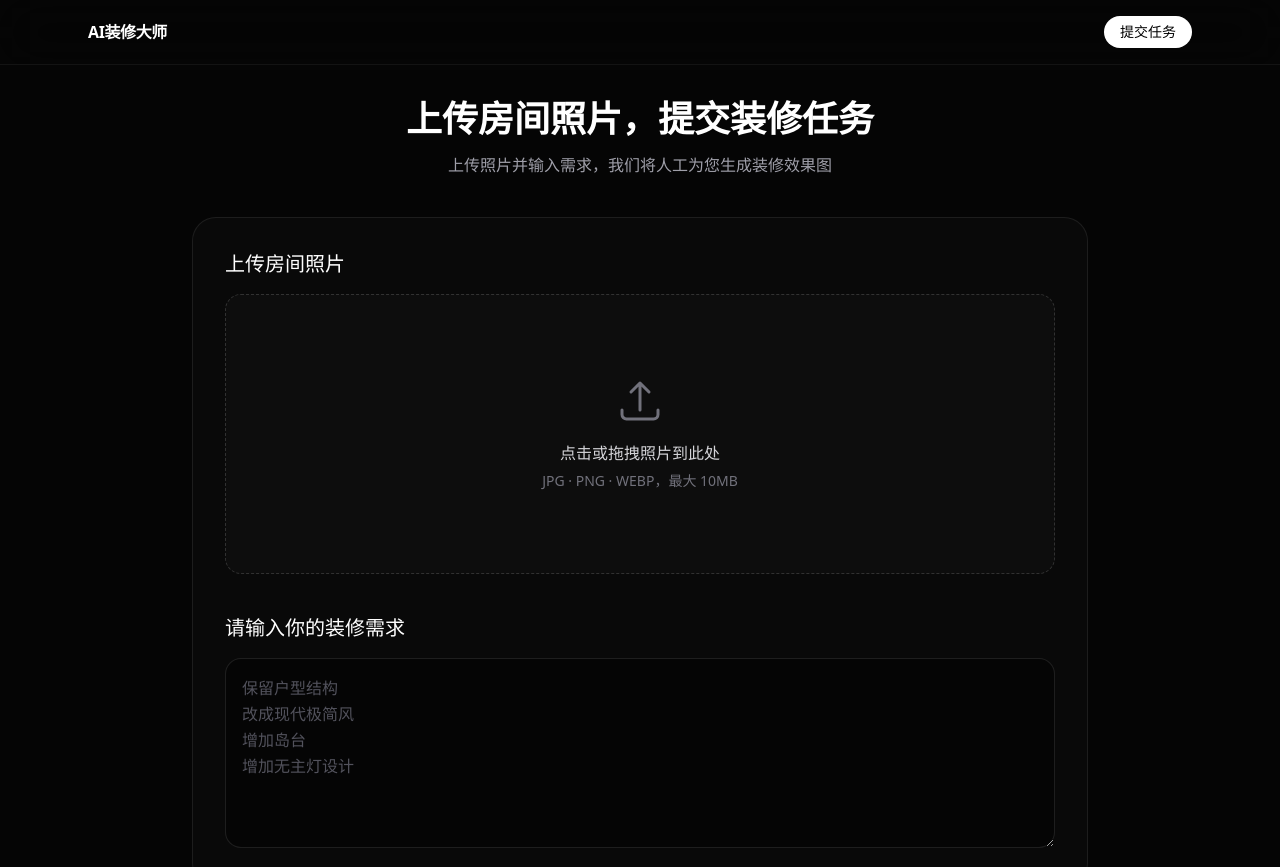
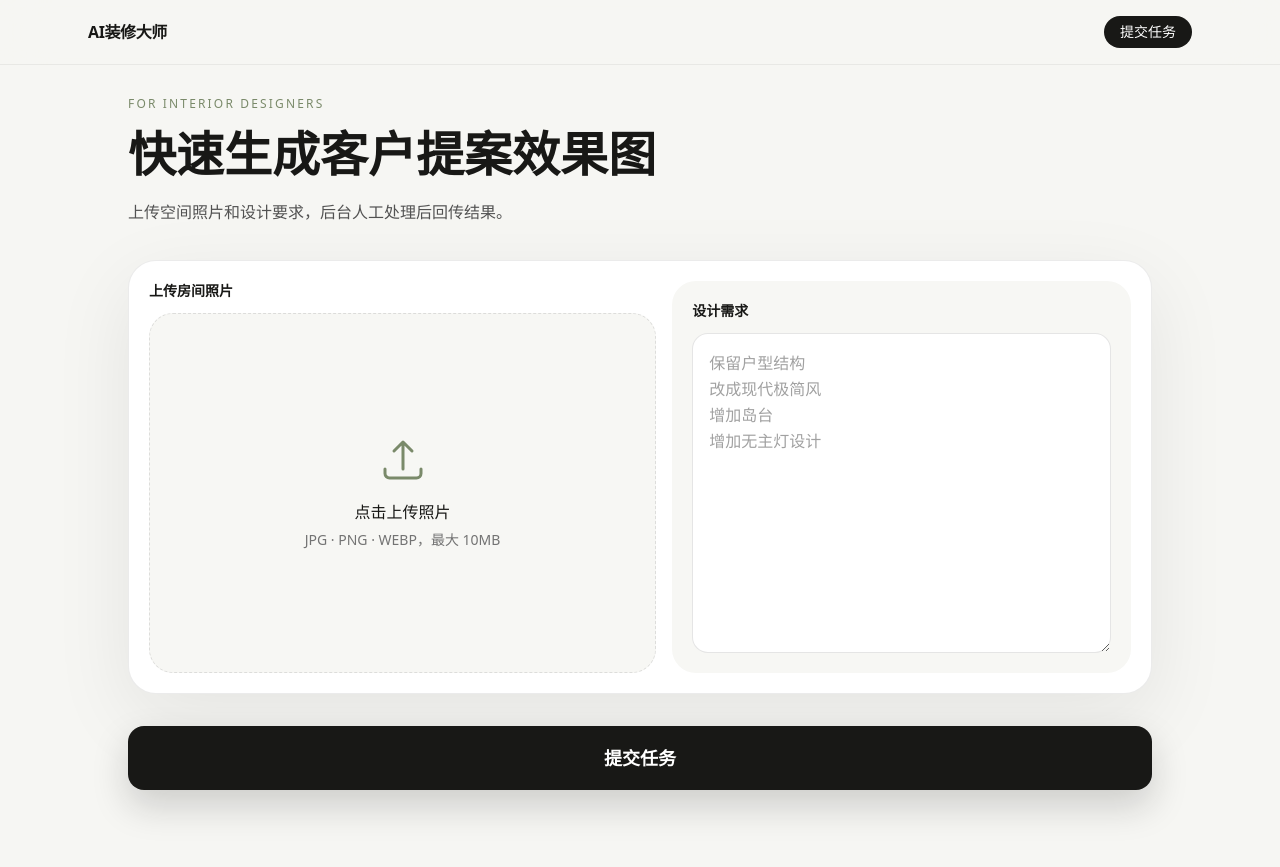
Before and after one commit to mikon0606/ai-interior-design, a Next.js app: page / in a window 1280 px wide. Shown: the top 867 px of the page. Built offline with nearby package versions, Linux system fonts and the light colour scheme.

Commit message:
优化首页极简浅色界面

```diff
--- a/src/app/globals.css
+++ b/src/app/globals.css
@@ -1,13 +1,13 @@
 @import "tailwindcss";
 
 :root {
-  --background: #050505;
-  --foreground: #fafafa;
-  --muted: #a1a1aa;
-  --border: rgba(255, 255, 255, 0.08);
-  --card: rgba(255, 255, 255, 0.03);
-  --accent: #8b5cf6;
-  --accent-hover: #a78bfa;
+  --background: #f6f6f3;
+  --foreground: #181816;
+  --muted: #6f6f68;
+  --border: rgba(24, 24, 22, 0.08);
+  --card: #ffffff;
+  --accent: #7a8a6a;
+  --accent-hover: #657557;
 }
 
 @theme inline {
@@ -39,8 +39,8 @@ body {
 }
 
 ::selection {
-  background: rgba(139, 92, 246, 0.35);
-  color: #fff;
+  background: rgba(122, 138, 106, 0.28);
+  color: #181816;
 }
 
 @keyframes progress {
--- a/src/app/page.tsx
+++ b/src/app/page.tsx
@@ -3,16 +3,16 @@ import { SiteHeader } from "@/components/SiteHeader";
 
 export default function Home() {
   return (
-    <div className="min-h-screen bg-[#050505] text-white">
+    <div className="min-h-screen bg-[#f6f6f3] text-[#181816]">
       <SiteHeader />
       <main>
         <SubmitTaskForm />
       </main>
-      <footer className="border-t border-white/[0.06] px-4 py-8 text-center text-xs text-zinc-600 sm:px-6 sm:text-sm">
+      <footer className="border-t border-black/[0.06] px-4 py-8 text-center text-xs text-neutral-500 sm:px-6 sm:text-sm">
         <p>© {new Date().getFullYear()} AI装修大师</p>
         <a
           href="/admin"
-          className="mt-2 inline-block text-zinc-600 transition hover:text-zinc-400"
+          className="mt-2 inline-block text-neutral-500 transition hover:text-neutral-900"
         >
           后台管理
         </a>
--- a/src/app/task/[taskNumber]/not-found.tsx
+++ b/src/app/task/[taskNumber]/not-found.tsx
@@ -4,7 +4,7 @@ import Link from "next/link";
 export default function TaskNotFound() {
   return (
     <div className="min-h-screen bg-[#050505] text-white">
-      <SiteHeader />
+      <SiteHeader tone="dark" />
       <main className="flex min-h-[60vh] flex-col items-center justify-center px-4 pt-20">
         <h1 className="text-2xl font-semibold">任务不存在</h1>
         <p className="mt-2 text-zinc-500">请检查任务编号是否正确</p>
--- a/src/app/task/[taskNumber]/page.tsx
+++ b/src/app/task/[taskNumber]/page.tsx
@@ -20,7 +20,7 @@ export default async function TaskPage({ params }: PageProps) {
 
   return (
     <div className="min-h-screen bg-[#050505] text-white">
-      <SiteHeader />
+      <SiteHeader tone="dark" />
       <main className="px-4 pb-20 pt-20 sm:px-6 sm:pt-24">
         <div className="mx-auto max-w-4xl">
           <Link
--- a/src/components/PhotoUpload.tsx
+++ b/src/components/PhotoUpload.tsx
@@ -54,12 +54,12 @@ export function PhotoUpload({
   };
 
   const errorBorder = hasError
-    ? "border-red-500/60 ring-2 ring-red-500/20"
+    ? "border-red-400 ring-2 ring-red-100"
     : "";
 
   return (
     <div className="w-full">
-      <h3 className="mb-4 text-lg font-medium text-white sm:text-xl">
+      <h3 className="mb-3 text-sm font-semibold text-[#181816]">
         上传房间照片
       </h3>
 
@@ -77,25 +77,25 @@ export function PhotoUpload({
           }}
           onDragLeave={() => setIsDragging(false)}
           onDrop={onDrop}
-          className={`flex min-h-[220px] cursor-pointer flex-col items-center justify-center rounded-2xl border border-dashed px-6 py-12 transition-colors sm:min-h-[280px] ${errorBorder} ${
+          className={`flex min-h-[260px] cursor-pointer flex-col items-center justify-center rounded-3xl border border-dashed px-6 py-12 transition-colors sm:min-h-[360px] ${errorBorder} ${
             isDragging
-              ? "border-violet-500 bg-violet-500/10"
+              ? "border-[#7a8a6a] bg-[#edf3e8]"
               : hasError
-                ? "border-red-500/60 bg-red-500/5"
-                : "border-white/15 bg-white/[0.02] hover:border-white/25 hover:bg-white/[0.04]"
+                ? "border-red-400 bg-red-50"
+                : "border-black/10 bg-[#f7f7f4] hover:border-[#7a8a6a]/60 hover:bg-[#f1f4ee]"
           }`}
         >
           <UploadIcon />
-          <p className="mt-4 text-center text-sm font-medium text-zinc-300 sm:text-base">
-            点击或拖拽照片到此处
+          <p className="mt-4 text-center text-sm font-medium text-[#181816] sm:text-base">
+            点击上传照片
           </p>
-          <p className="mt-1.5 text-center text-xs text-zinc-500 sm:text-sm">
+          <p className="mt-1.5 text-center text-xs text-neutral-500 sm:text-sm">
             JPG · PNG · WEBP，最大 10MB
           </p>
         </div>
       ) : (
         <div
-          className={`overflow-hidden rounded-2xl border bg-zinc-900/50 ${errorBorder || "border-white/10"}`}
+          className={`overflow-hidden rounded-3xl border bg-[#f7f7f4] ${errorBorder || "border-black/10"}`}
         >
           <div className="relative aspect-[16/10] w-full">
             <Image
@@ -106,22 +106,22 @@ export function PhotoUpload({
               unoptimized
             />
           </div>
-          <div className="flex flex-wrap items-center justify-between gap-2 border-t border-white/[0.06] px-4 py-3">
-            <p className="truncate text-sm text-zinc-400">
+          <div className="flex flex-wrap items-center justify-between gap-2 border-t border-black/[0.06] px-4 py-3">
+            <p className="truncate text-sm text-neutral-600">
               {file?.name ?? "已选择照片"}
             </p>
             <div className="flex gap-2">
               <button
                 type="button"
                 onClick={() => inputRef.current?.click()}
-                className="rounded-lg border border-white/10 px-3 py-1.5 text-sm text-zinc-300 transition hover:bg-white/5"
+                className="rounded-lg border border-black/10 px-3 py-1.5 text-sm text-neutral-700 transition hover:bg-black/[0.04]"
               >
                 更换
               </button>
               <button
                 type="button"
                 onClick={clearPhoto}
-                className="rounded-lg border border-red-500/30 px-3 py-1.5 text-sm text-red-400 transition hover:bg-red-500/10"
+                className="rounded-lg border border-red-200 px-3 py-1.5 text-sm text-red-600 transition hover:bg-red-50"
               >
                 移除
               </button>
@@ -131,7 +131,7 @@ export function PhotoUpload({
       )}
 
       {errorMessage && (
-        <p className="mt-2 text-sm text-red-400" role="alert">
+        <p className="mt-2 text-sm text-red-600" role="alert">
           {errorMessage}
         </p>
       )}
@@ -150,7 +150,7 @@ export function PhotoUpload({
 function UploadIcon() {
   return (
     <svg
-      className="h-10 w-10 text-zinc-500 sm:h-12 sm:w-12"
+      className="h-10 w-10 text-[#7a8a6a] sm:h-12 sm:w-12"
       fill="none"
       viewBox="0 0 24 24"
       stroke="currentColor"
--- a/src/components/SiteHeader.tsx
+++ b/src/components/SiteHeader.tsx
@@ -1,19 +1,33 @@
 import Link from "next/link";
 
-export function SiteHeader() {
+export function SiteHeader({ tone = "light" }: { tone?: "light" | "dark" }) {
+  const isDark = tone === "dark";
+
   return (
-    <header className="fixed inset-x-0 top-0 z-50 border-b border-white/[0.06] bg-[#050505]/80 backdrop-blur-xl">
+    <header
+      className={`fixed inset-x-0 top-0 z-50 border-b backdrop-blur-xl ${
+        isDark
+          ? "border-white/[0.06] bg-[#050505]/80"
+          : "border-black/[0.06] bg-[#f6f6f3]/85"
+      }`}
+    >
       <div className="mx-auto flex h-14 max-w-6xl items-center justify-between px-4 sm:h-16 sm:px-6">
         <Link
           href="/"
-          className="text-sm font-semibold tracking-tight text-white sm:text-base"
+          className={`text-sm font-semibold tracking-tight sm:text-base ${
+            isDark ? "text-white" : "text-[#181816]"
+          }`}
         >
           AI装修大师
         </Link>
         <nav className="flex items-center gap-4 sm:gap-6">
           <a
-            href="#submit"
-            className="rounded-full bg-white px-4 py-1.5 text-sm font-medium text-black transition hover:bg-zinc-200"
+            href={isDark ? "/" : "#submit"}
+            className={`rounded-full px-4 py-1.5 text-sm font-medium transition ${
+              isDark
+                ? "bg-white text-black hover:bg-zinc-200"
+                : "bg-[#181816] text-white hover:bg-[#2b2b28]"
+            }`}
           >
             提交任务
           </a>
--- a/src/components/SubmitTaskForm.tsx
+++ b/src/components/SubmitTaskForm.tsx
@@ -78,17 +78,20 @@ export function SubmitTaskForm() {
         id="submit"
         className="scroll-mt-16 px-4 pb-4 pt-20 sm:px-6 sm:pt-24"
       >
-        <div className="mx-auto max-w-4xl">
-          <div className="mb-8 text-center sm:mb-10">
-            <h1 className="text-balance text-2xl font-semibold leading-tight text-white sm:text-4xl">
-              上传房间照片，提交装修任务
+        <div className="mx-auto max-w-5xl">
+          <div className="mb-7 max-w-2xl sm:mb-9">
+            <p className="mb-3 text-xs font-medium uppercase tracking-[0.18em] text-[#7a8a6a]">
+              For Interior Designers
+            </p>
+            <h1 className="text-balance text-3xl font-semibold leading-tight text-[#181816] sm:text-5xl">
+              快速生成客户提案效果图
             </h1>
-            <p className="mx-auto mt-3 max-w-xl text-sm text-zinc-400 sm:text-base">
-              上传照片并输入需求，我们将人工为您生成装修效果图
+            <p className="mt-4 max-w-lg text-sm leading-6 text-neutral-600 sm:text-base">
+              上传空间照片和设计要求，后台人工处理后回传结果。
             </p>
           </div>
 
-          <div className="space-y-8 rounded-3xl border border-white/[0.08] bg-white/[0.02] p-5 sm:space-y-10 sm:p-8">
+          <div className="grid gap-4 rounded-[28px] border border-black/[0.08] bg-white p-4 shadow-[0_24px_80px_rgba(30,30,25,0.08)] sm:p-5 lg:grid-cols-[1.05fr_0.95fr]">
             <PhotoUpload
               file={file}
               previewUrl={previewUrl}
@@ -97,16 +100,16 @@ export function SubmitTaskForm() {
               errorMessage={fieldErrors.photo}
             />
 
-            <div>
+            <div className="flex flex-col rounded-3xl bg-[#f7f7f4] p-4 sm:p-5">
               <label
                 htmlFor="prompt"
-                className="mb-4 block text-lg font-medium text-white sm:text-xl"
+                className="mb-3 block text-sm font-semibold text-[#181816]"
               >
-                请输入你的装修需求
+                设计需求
               </label>
               <textarea
                 id="prompt"
-                rows={6}
+                rows={10}
                 value={prompt}
                 onChange={(e) => {
                   setPrompt(e.target.value);
@@ -116,14 +119,14 @@ export function SubmitTaskForm() {
                 }}
                 placeholder={PROMPT_PLACEHOLDER}
                 aria-invalid={Boolean(fieldErrors.prompt)}
-                className={`w-full resize-y rounded-2xl border bg-black/40 px-4 py-4 text-sm leading-relaxed text-white placeholder:text-zinc-600 focus:outline-none focus:ring-2 sm:text-base ${
+                className={`min-h-[260px] flex-1 resize-y rounded-2xl border bg-white px-4 py-4 text-sm leading-relaxed text-[#181816] placeholder:text-neutral-400 focus:outline-none focus:ring-2 sm:text-base ${
                   fieldErrors.prompt
-                    ? "border-red-500/60 ring-red-500/20 focus:border-red-500/60 focus:ring-red-500/20"
-                    : "border-white/10 focus:border-violet-500/50 focus:ring-violet-500/20"
+                    ? "border-red-400 ring-red-100 focus:border-red-400 focus:ring-red-100"
+                    : "border-black/10 focus:border-[#7a8a6a] focus:ring-[#dce5d3]"
                 }`}
               />
               {fieldErrors.prompt && (
-                <p className="mt-2 text-sm text-red-400" role="alert">
+                <p className="mt-2 text-sm text-red-600" role="alert">
                   {fieldErrors.prompt}
                 </p>
               )}
@@ -132,25 +135,25 @@ export function SubmitTaskForm() {
         </div>
       </section>
 
-      <section className="px-4 pb-16 sm:px-6 sm:pb-20">
-        <div className="mx-auto max-w-4xl">
+      <section className="px-4 pb-16 pt-4 sm:px-6 sm:pb-20">
+        <div className="mx-auto max-w-5xl">
           <button
             type="button"
             disabled={isSubmitting}
             onClick={handleSubmit}
-            className={`flex h-16 w-full items-center justify-center gap-2 rounded-2xl text-lg font-semibold transition-all sm:h-[72px] sm:text-xl ${
+            className={`flex h-14 w-full items-center justify-center gap-2 rounded-2xl text-base font-semibold transition-all sm:h-16 sm:text-lg ${
               isSubmitting
-                ? "cursor-wait bg-zinc-800 text-zinc-400"
-                : "bg-gradient-to-r from-violet-600 to-indigo-600 text-white shadow-lg shadow-violet-900/40 hover:from-violet-500 hover:to-indigo-500 active:scale-[0.99]"
+                ? "cursor-wait bg-neutral-300 text-neutral-500"
+                : "bg-[#181816] text-white shadow-[0_16px_36px_rgba(24,24,22,0.18)] hover:bg-[#2b2b28] active:scale-[0.99]"
             }`}
           >
             {isSubmitting && (
-              <span className="h-5 w-5 animate-spin rounded-full border-2 border-zinc-600 border-t-white" />
+              <span className="h-5 w-5 animate-spin rounded-full border-2 border-neutral-400 border-t-white" />
             )}
             {isSubmitting ? "提交中…" : "提交任务"}
           </button>
           {fieldErrors.submit && (
-            <p className="mt-3 text-center text-sm text-red-400" role="alert">
+            <p className="mt-3 text-center text-sm text-red-600" role="alert">
               {fieldErrors.submit}
             </p>
           )}
```
